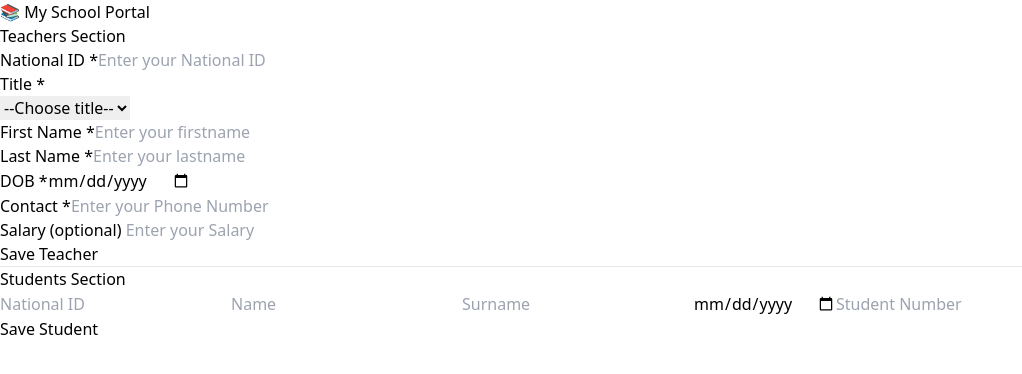
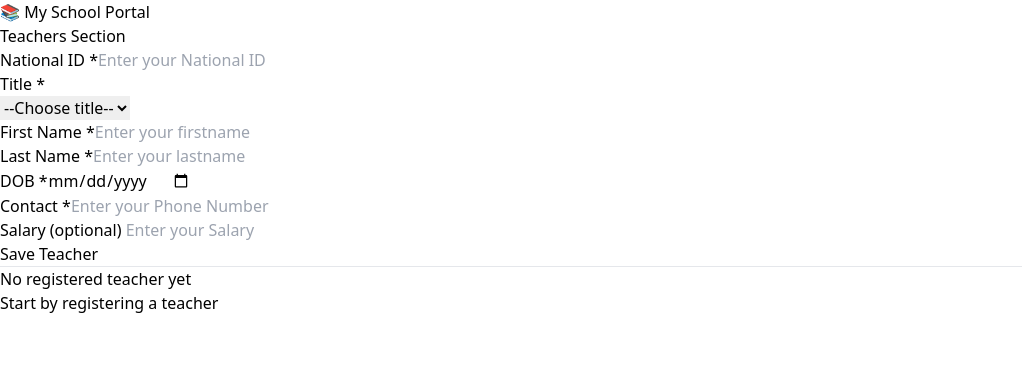
Before and after one commit to Casmir293/Dway-Remit, a Vue app: page / in a window 1280 px wide. Shown: the top 374 px of the page, without its empty margins (0-1022 px from the left). Built offline with nearby package versions, Linux system fonts and the light colour scheme.

Commit message:
feat: added conditional rendering of section.

```diff
--- a/src/App.vue
+++ b/src/App.vue
@@ -1,12 +1,12 @@
 <template>
   <div class="container mx-auto">
     <h1 class="text-lg font-bold mb-4 text-center bg-green-100 p-4 lg:py-8 lg:text-2xl">📚 My School Portal</h1>
-    <section class="sm:mx-32 lg:mx-80 px-4 shadow-2xl sm:p-6 sm:rounded-lg">
+    <section class="sm:mx-32 lg:mx-80 px-4 shadow-2xl pb-5 sm:p-6 sm:rounded-lg">
       <TeacherForm />
       <TeacherList />
-      <hr class="my-8">
+      <!-- <hr class="my-8">
       <StudentForm />
-      <StudentList />
+      <StudentList /> -->
     </section>
   </div>
 </template>
--- a/src/components/TeacherList.vue
+++ b/src/components/TeacherList.vue
@@ -1,6 +1,12 @@
 <template>
-    <div>
-        <h2 class="text-xl font-semibold mb-2">{{ title }}</h2>
+    <hr class="my-8">
+    <div v-if="store.teachers.length < 1" class="text-center">
+        <h2 class="text-xl font-semibold mb-2 ">No registered teacher yet</h2>
+        <p>Start by registering a teacher</p>
+    </div>
+
+    <div v-else>
+        <h2 class="text-xl font-semibold text-center mb-6 underline">Registered Teachers</h2>
         <ul>
             <section class="lg:grid-cols-2 gap-3 grid">
                 <li v-for="(person, index) in people" :key="index" class="mb-2">
```
